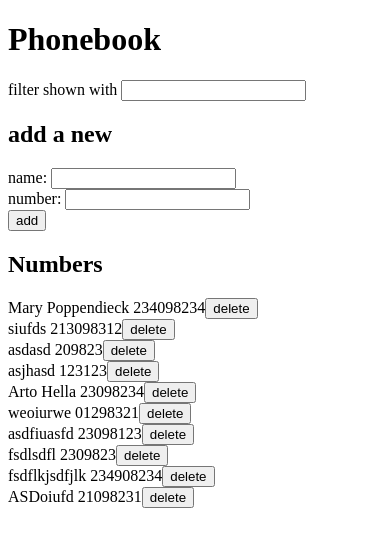
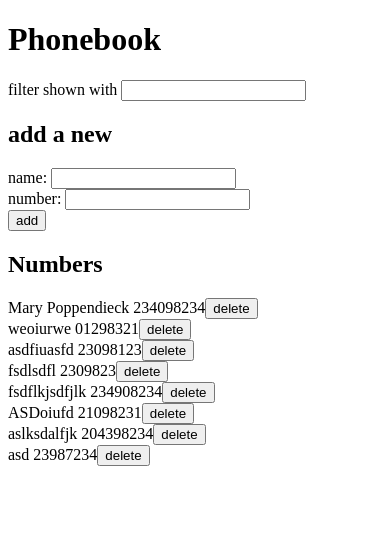
Before and after one commit to itdepends-music/fullstackopen, a React (Vite) app in the folder part2/phonebook/: page / in a window 390 px wide. Shown: the top 546 px of the page. Built offline with nearby package versions, Linux system fonts and the light colour scheme; data requests are answered from the project's data file.

Commit message:
Complete exercise 2.17: phonebook step 12

```diff
--- a/part2/phonebook/db.json
+++ b/part2/phonebook/db.json
@@ -4,26 +4,6 @@
       "name": "Mary Poppendieck",
       "number": "234098234",
       "id": 4
-    },
-    {
-      "name": "siufds",
-      "number": "213098312",
-      "id": 5
-    },
-    {
-      "name": "asdasd",
-      "number": "209823",
-      "id": 7
-    },
-    {
-      "name": "asjhasd",
-      "number": "123123",
-      "id": 8
-    },
-    {
-      "name": "Arto Hella",
-      "number": "23098234",
-      "id": 9
     },
     {
       "name": "weoiurwe",
@@ -49,6 +29,16 @@
       "name": "ASDoiufd",
       "number": "21098231",
       "id": 14
+    },
+    {
+      "name": "aslksdalfjk",
+      "number": "204398234",
+      "id": 15
+    },
+    {
+      "name": "asd",
+      "number": "23987234",
+      "id": 16
     }
   ]
 }
--- a/part2/phonebook/src/App.jsx
+++ b/part2/phonebook/src/App.jsx
@@ -132,8 +132,20 @@ const App = () => {
               person.id !== foundPerson.id ? person : returnedPerson,
             ),
           )
-          setNotifMessage({text: `Changed number of ${returnedPerson.name}`, color: 'green'})
+          setNotifMessage({
+            text: `Changed number of ${returnedPerson.name}`,
+            color: 'green',
+          })
           setTimeout(() => setNotifMessage(null), 5000)
+        })
+        .catch(() => {
+          console.log(
+            setNotifMessage({
+              text: `Information of ${foundPerson.name} has already been removed from the server`,
+              color: 'red',
+            }),
+          )
+          setPersons(persons.filter(p => p.id !== foundPerson.id))
         })
     }
   }
```
